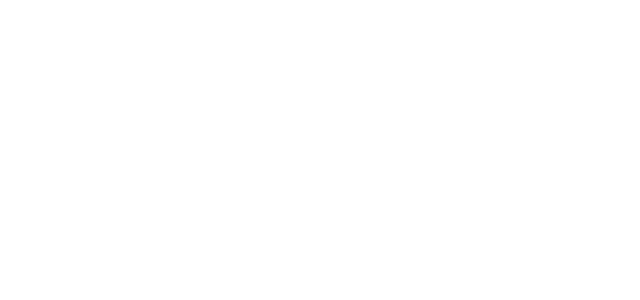
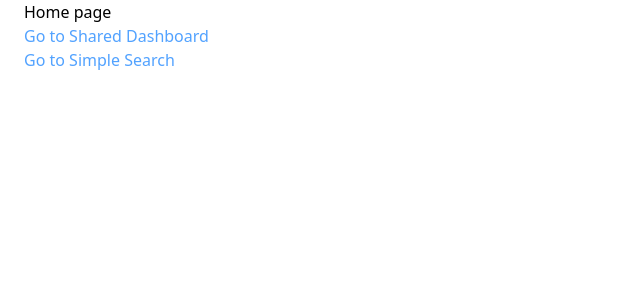
Before and after one commit to rajnishs-dev/custom-charts-jira-app, a React (Vite) app: page / in a window 1280 px wide. Before the commit this address had no page. Shown: the top 300 px of the page, without its empty margins (0-640 px from the left). Built offline with nearby package versions, Linux system fonts and the light colour scheme.

Commit message:
link added

```diff
--- /dev/null
+++ b/src/pages/Home.jsx
@@ -0,0 +1,12 @@
+import { Link } from "react-router-dom";
+
+export default function Home() {
+  return (
+    <>
+      <h1>Home page</h1>
+      <Link className="text-blue-400" to="/shared-dashboard">Go to Shared Dashboard</Link>
+      <br></br>
+      <Link className="text-blue-400" to="/simple-search">Go to Simple Search</Link>
+    </>
+  );
+}
--- a/src/router/AppRouter.jsx
+++ b/src/router/AppRouter.jsx
@@ -2,12 +2,14 @@
 import MainLayout from "../layouts/MainLayout";
 import SharedDashboard from "../pages/SharedDashboard";
 import SimpleSearch from "../pages/SimpleSearch.jsx";
+import Home from "../pages/Home.jsx";
 
 function AppRouter() {
   return (
     <BrowserRouter>
       <MainLayout>
         <Routes>
+           <Route path="/" element={<Home />} />
           <Route path="/simple-search" element={<SimpleSearch />} />
           <Route path="/shared-dashboard" element={<SharedDashboard />} />
         </Routes>
```
